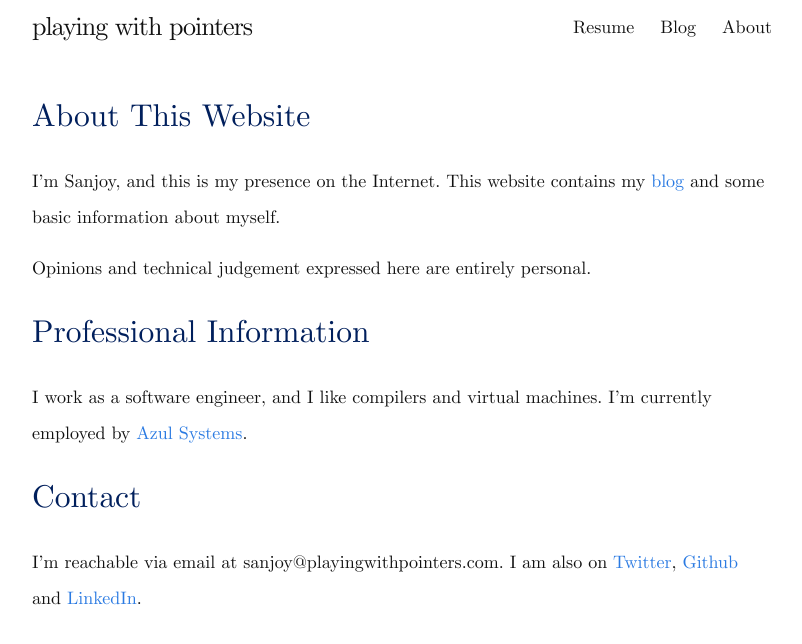
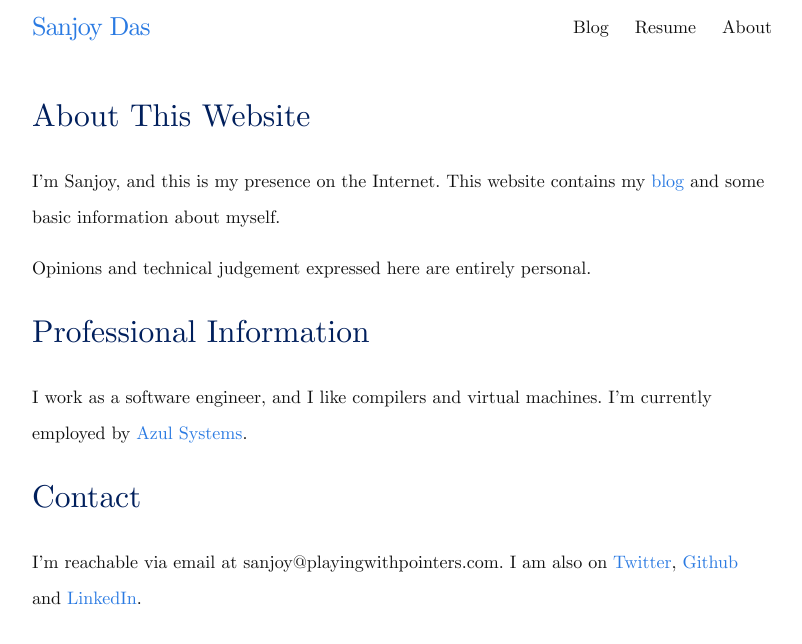
Before and after one commit to sanjoy/playingwithpointers.com, a Jekyll site: the page built from index.md, in a window 1280 px wide. Shown: the top 644 px of the page, without its empty margins (238-1040 px from the left). Built offline with Jekyll 4.4.1, drawn with Linux system fonts in a browser that asks for light colours.

Commit message:
change layout

```diff
--- a/_includes/header.html
+++ b/_includes/header.html
@@ -2,7 +2,7 @@
 
   <div class="wrapper">
 
-    <span class="site-title">{{ site.title }}</span>
+    <span class="site-title"><a href="/">Sanjoy Das</a></span>
 
     <nav class="site-nav">
       <a href="#" class="menu-icon">
@@ -14,8 +14,8 @@
       </a>
 
       <div class="trigger">
+	  <a class="page-link" href="/blog.html">Blog</a>
 	  <a class="page-link" href="/resume.html">Resume</a>
-	  <a class="page-link" href="/blog.html">Blog</a>
 	  <a class="page-link" href="/index.html">About</a>
       </div>
     </nav>
```
